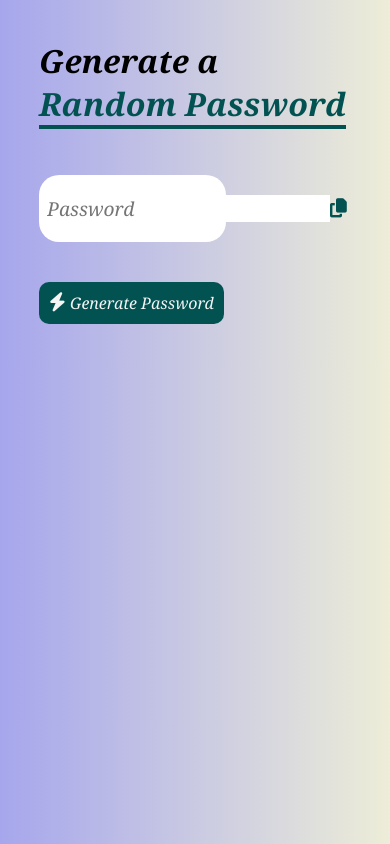
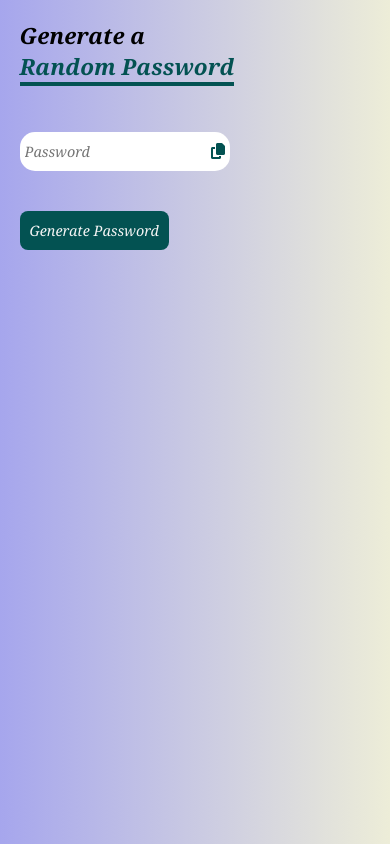
Before and after one commit to Sangawar-Kavya/Random-password-generator, a plain HTML site: page index.html in a window 390 px wide. Drawn offline with Linux system fonts and the light colour scheme.

Commit message:
Second commit

```diff
--- a/index.html
+++ b/index.html
@@ -27,7 +27,6 @@
         <div class="row">
             <div class="col">
                 <button onclick="createPassword()" class="btn">
-                    <i class="fa-solid fa-bolt"></i>
                     Generate Password
                 </button>
             </div>
--- a/style.css
+++ b/style.css
@@ -1,22 +1,26 @@
-*{
+* {
     margin: 0;
     padding: 0;
     font-family: Georgia, 'Times New Roman', Times, serif;
     font-style: italic;
     box-sizing: border-box;
 }
-body{
-    background: linear-gradient(90deg,  rgb(166, 166, 237) , rgb(237, 237, 216));
+
+body {
+    background: linear-gradient(90deg, rgb(166, 166, 237), rgb(237, 237, 216));
 }
-#container{
+
+#container {
     margin: 10%;
     max-width: 500px;
 }
-#container h1 span{
+
+#container h1 span {
     color: rgb(3, 82, 82);
-    border-bottom: 4px solid rgb(3, 82, 82) ;
+    border-bottom: 4px solid rgb(3, 82, 82);
 }
-.display{
+
+.display {
     width: 60%;
     margin-top: 50px;
     margin-bottom: 30px;
@@ -24,30 +28,62 @@ body{
     display: flex;
     align-items: center;
     justify-content: space-between;
-    padding: 20px 8px;
+    padding: 15px;
     border-radius: 20px;
+    overflow: hidden;
 }
-input{
+
+input {
     border: none;
     outline: none;
-    font-size: 1.2em;
+    font-size: 1em;
+    width: 85%;
 }
-i{
+
+i {
     color: rgb(3, 82, 82);
     cursor: pointer;
     font-size: 1.2em;
+    margin-left: 5px;
 }
-.btn{
+
+.btn {
     border: none;
     outline: none;
     margin-top: 10px;
-    padding: 10px;
-    font-size: medium;
-    border-radius: 10px;
+    padding: 20px;
+    font-size: 1em;
+    border-radius: 20px;
     background-color: rgb(3, 82, 82);
     color: whitesmoke;
     cursor: pointer;
 }
-.btn i{
-    color: whitesmoke;
+@media (max-width: 400px) {
+    #container {
+        margin: 5%;
+    }
+
+    #container h1 {
+        font-size: 1.4em;
+    }
+
+    .display {
+        padding: 10px 5px;
+        border-radius: 15px;
+    }
+
+    input {
+        font-size: 0.9em;
+        width: 80%;
+    }
+
+    i {
+        font-size: 1em;
+    }
+
+    .btn {
+        font-size: 0.9em;
+        padding: 10px;
+        border-radius: 8px;
+    }
 }
```
